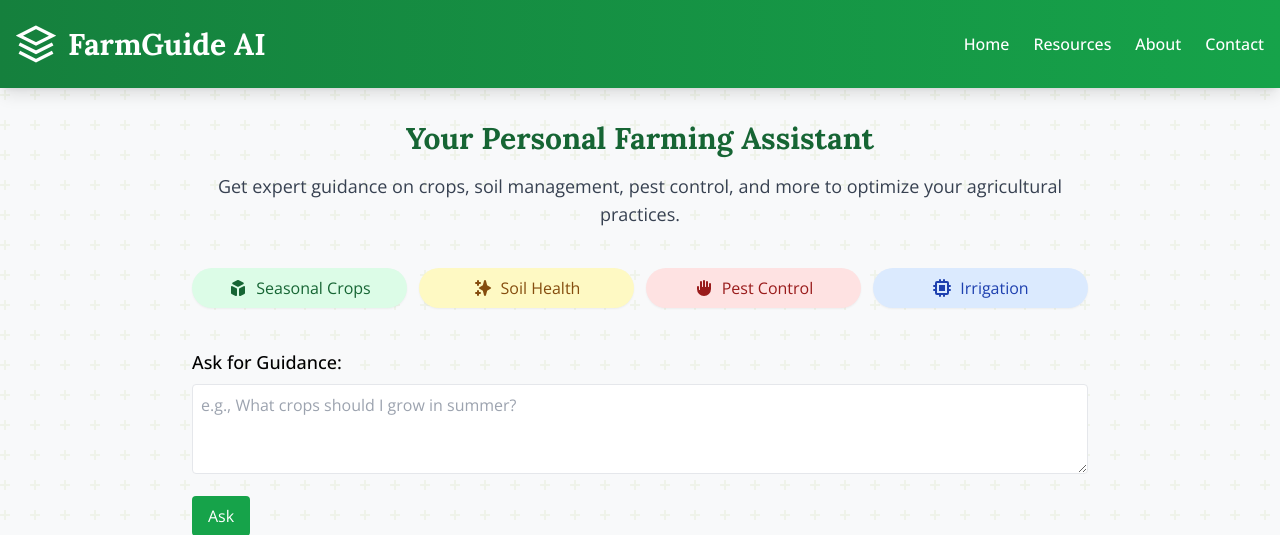
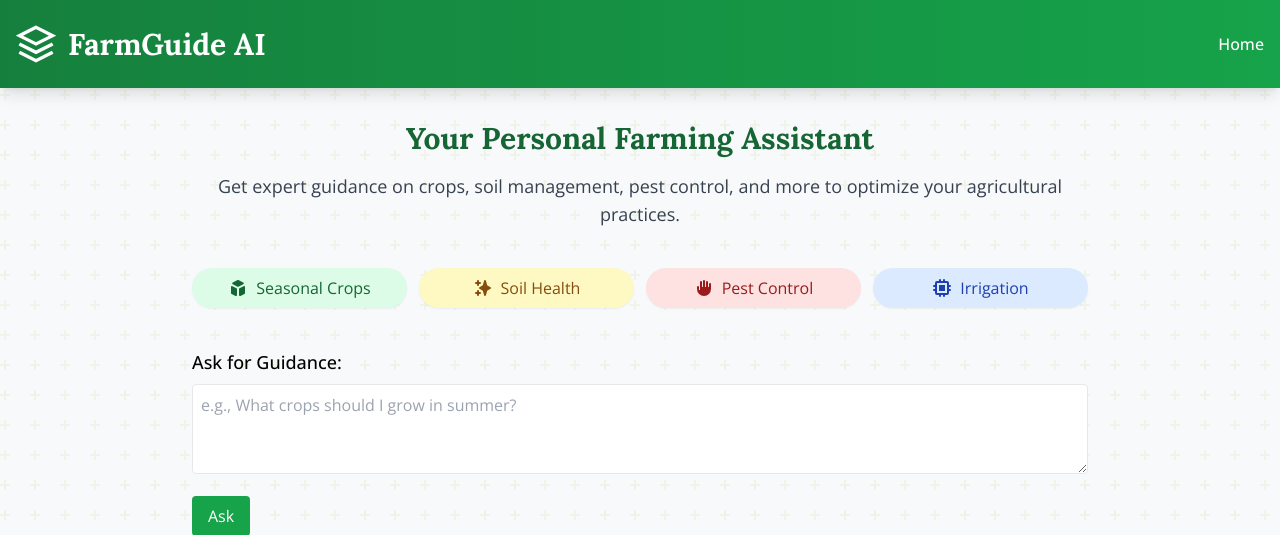
Before and after one commit to AIWizard47/AgroSage, a Django app: page /guidance/ in a window 1280 px wide. Shown: the top 535 px of the page. Run offline with Django 5.2, Linux system fonts and the light colour scheme; some libraries are stand-ins or nearby versions.

Commit message:
new updates

```diff
--- a/templates/home/farmer_guidance.html
+++ b/templates/home/farmer_guidance.html
@@ -36,10 +36,7 @@
         </div>
         <nav>
           <ul class="flex space-x-6">
-            <li><a href="#" class="hover:text-green-200 font-medium">Home</a></li>
-            <li><a href="#" class="hover:text-green-200 font-medium">Resources</a></li>
-            <li><a href="#" class="hover:text-green-200 font-medium">About</a></li>
-            <li><a href="#" class="hover:text-green-200 font-medium">Contact</a></li>
+            <li><a href="{% url 'index' %}" class="hover:text-green-200 font-medium">Home</a></li>
           </ul>
         </nav>
       </div>
```
Also changed, not shown: db.sqlite3.
